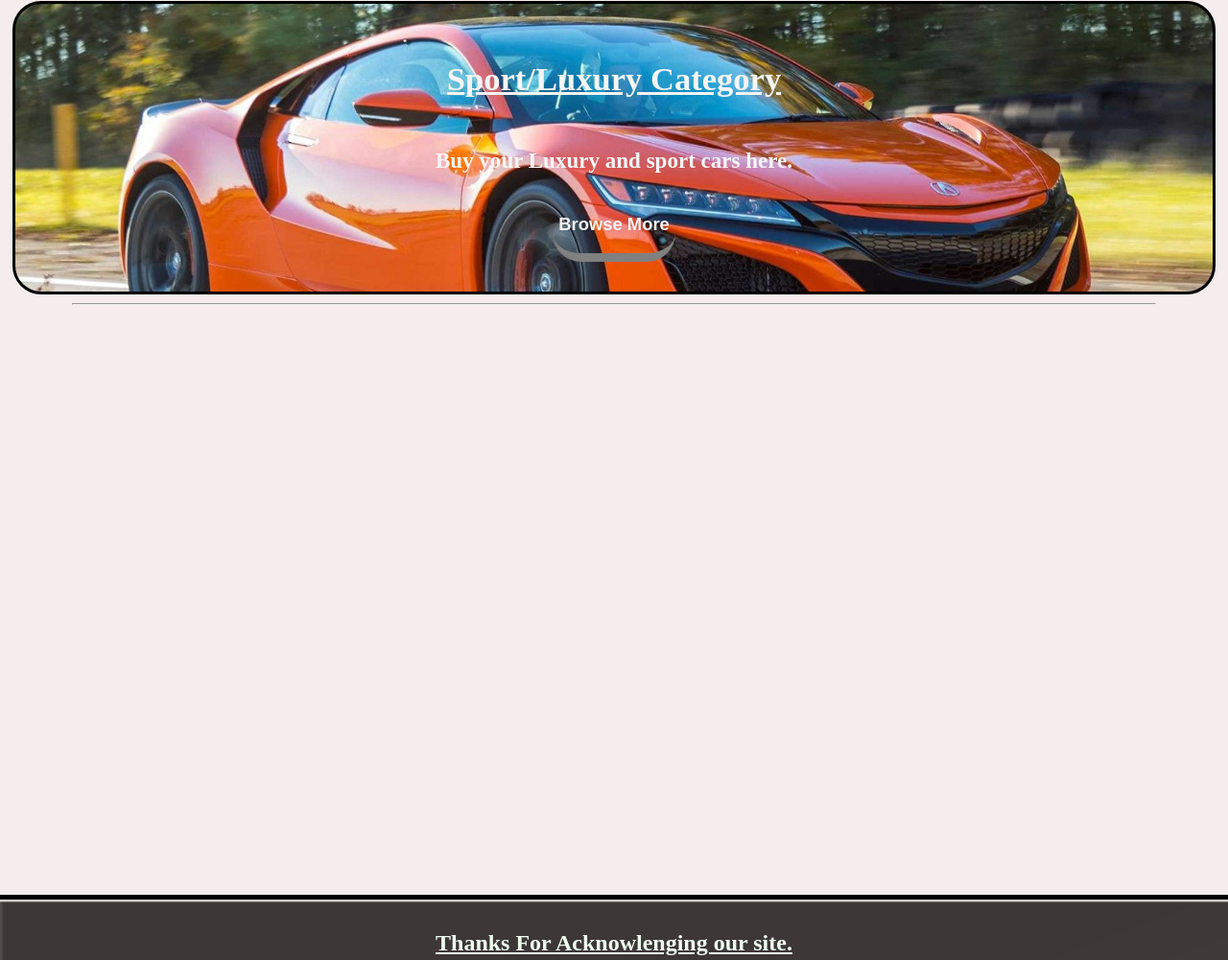
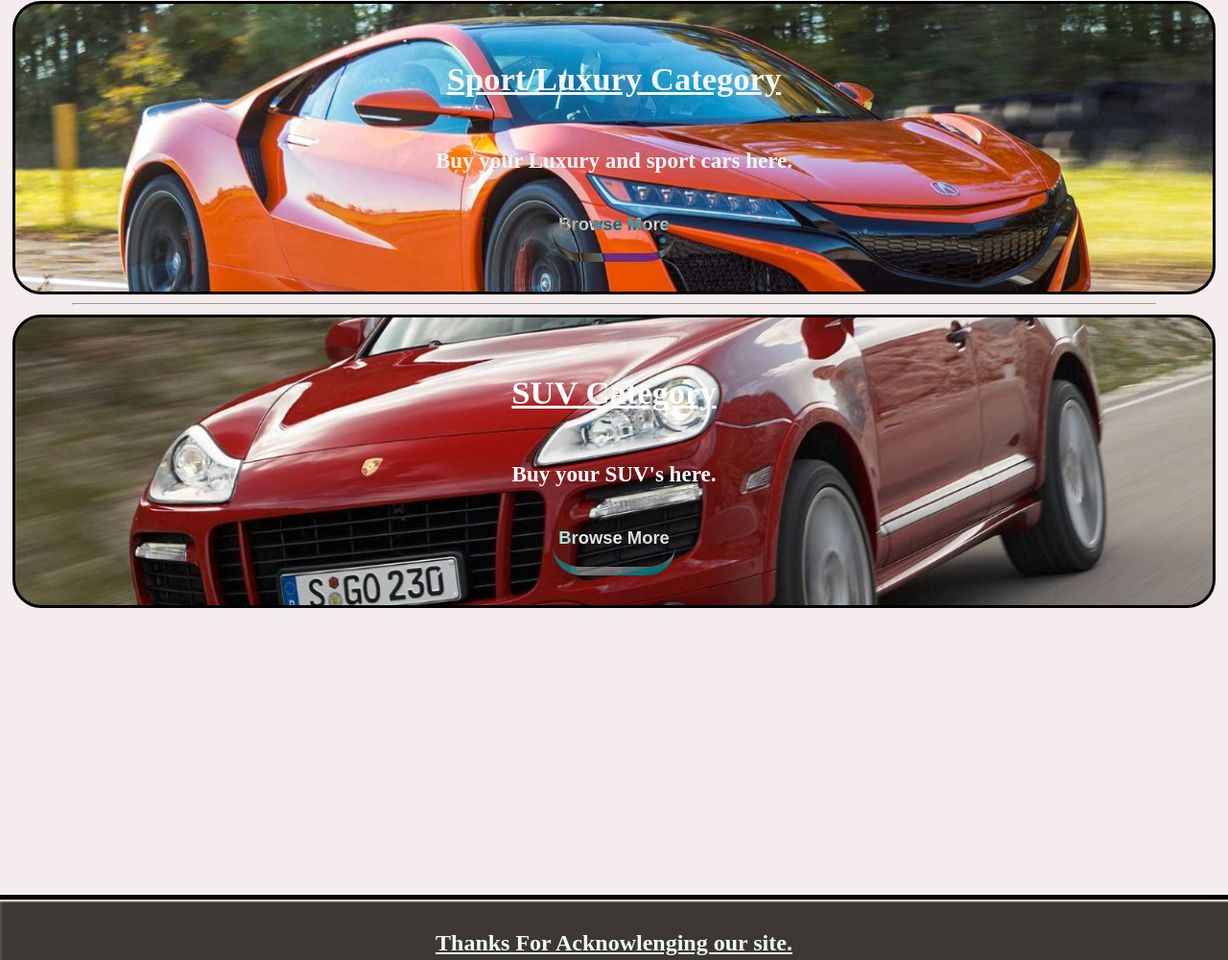
Before and after one commit to Solutech11/Carit_Official, a plain HTML site: page category.html in a window 1280 px wide. Shown: the part 720-1721 px from the top of the page at 96% size. Drawn offline with Linux system fonts and the light colour scheme.

Commit message:
Added suv to category

```diff
--- a/category.css
+++ b/category.css
@@ -95,7 +95,9 @@ body{
 
 
            /* BODY */
-
+h2{
+    text-decoration: underline;
+}
     /* section 1 */
 .sectionI{
     background-repeat: no-repeat;
@@ -152,9 +154,12 @@ hr{
     height: 30%;
 }
 .sport>h2{
+    /* color */
+    /* mix-blend-mode:darken; */
     text-decoration: underline;
 }
 .sport>button{
+    mix-blend-mode: difference;
     border-radius: 30px;
     color: whitesmoke;
     padding: auto;
@@ -167,12 +172,31 @@ hr{
     border: transparent;
     border-bottom: solid gray 0.5em;
 }
-.sport>button:hover{
+.sport>button:hover {
     mix-blend-mode: difference;
-    /* background: ; */
-    /* filter: blur(2px); */
     background-color: rgba(99, 96, 96, 0.596);
-    transition-duration: 0.7s;
+    transition-duration: 0.9s;
+    border-bottom: black solid 0.5em;
+}
+
+.suvBtn{
+    mix-blend-mode: difference;
+    border-radius: 30px;
+    color: whitesmoke;
+    padding: auto;
+    font-size: 80%;
+    height: 23%;
+    font-weight: bolder;
+
+    /* -webkit-filter: invert(100%); */
+    background: transparent;
+    border: transparent;
+    border-bottom: solid gray 0.5em;
+}
+.suvBtn:hover {
+    mix-blend-mode: difference;
+    background-color: rgba(99, 96, 96, 0.596);
+    transition-duration: 0.9s;
     border-bottom: black solid 0.5em;
 }
 
--- a/category.html
+++ b/category.html
@@ -47,6 +47,12 @@
         <button class="sportBtn">Browse More</button>
     </div>
     <hr>
+
+    <div class="suv">
+        <h2>SUV Category</h2>
+        <p>Buy your SUV's here.</p>
+        <button class="suvBtn" >Browse More</button>
+    </div>
 </div>
 
 
--- a/category.js
+++ b/category.js
@@ -101,7 +101,23 @@ setInterval(function (){
 //section I end
 
 
-    // section II
+
+        // section II
+    //Variables
+// divs
+var Sportdiv = document.querySelector(".sport"),    //Sport category div
+
+    SUVdiv = document.querySelector(".suv"),        //SUV Category div
+// Button
+    sportBtn = document.querySelector(".sportBtn"), //Sport Btn Category
+
+    suvBtn =  document.querySelector(".suvBtn");    //Suv btn Category
+
+
+    //Adding The Styles function
+    CatStyle(SUVdiv, "white", "url('picture/car/suv.jfif')");
+
+
 
 
 
@@ -181,7 +197,46 @@ function slide(image_one, image_two ){
       a++
         console.log(a);
     },4000);
-}
+};
+
+// Category styles function
+
+function CatStyle(divname, color, imageURL){
+    //This is for the div
+    divname.style.color= color;
+    divname.style.border= "solid black 3px";
+    divname.style.borderRadius= "30px";
+    divname.style.fontWeight= "bolder";
+    divname.style.fontSize= "120%";
+    divname.style.backgroundSize= "cover";
+    divname.style.backgroundPosition= "center";
+    divname.style.backgroundImage= imageURL;
+    divname.style.display= "flex";
+    divname.style.flexDirection= "column";
+    divname.style.alignItems= "center";
+    divname.style.justifyContent= "center";
+    // /* text-align: center; */
+    divname.style.height= "30%";
+
+    // //This is for the button
+    // buttonClass.style.mixBlendMode= "difference";
+    // buttonClass.style.borderRadius= "30px";
+    // buttonClass.style.color= "whitesmoke";
+    // buttonClass.style.padding= "auto";
+    // buttonClass.style.fontSize= "80%";
+    // buttonClass.style.height= "23%";
+    // buttonClass.style.fontWeight= "bolder";
+    // buttonClass.style.background= "transparent";
+    // buttonClass.style.border= "transparent";
+    // buttonClass.style.borderBottom= "solid gray 0.5em";
+    // //hover button
+    // buttonClass.addEventListener("mouseover", function(){
+    //     buttonClass.style.mixBlendMode= "difference";
+    //     buttonClass.style.backgroundColor= "rgba(99, 96, 96, 0.596)";
+    //     buttonClass.style.transitionDuration= "0.9s";
+    //     buttonClass.style.borderBottom= "black solid 0.5em";
+
+};
 
 
 
```
Also changed, not shown: picture/car/suv.jfif (added).
